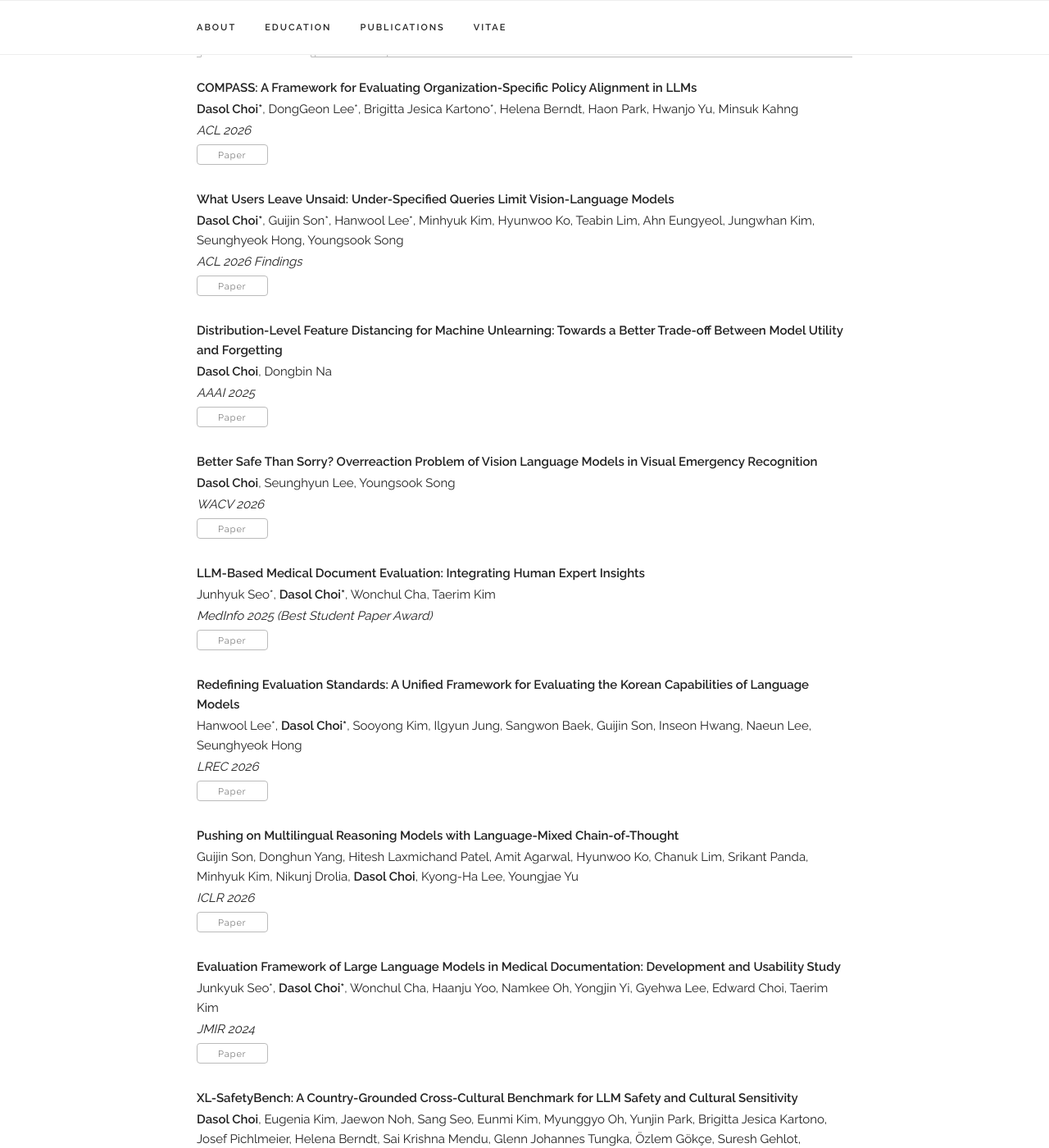
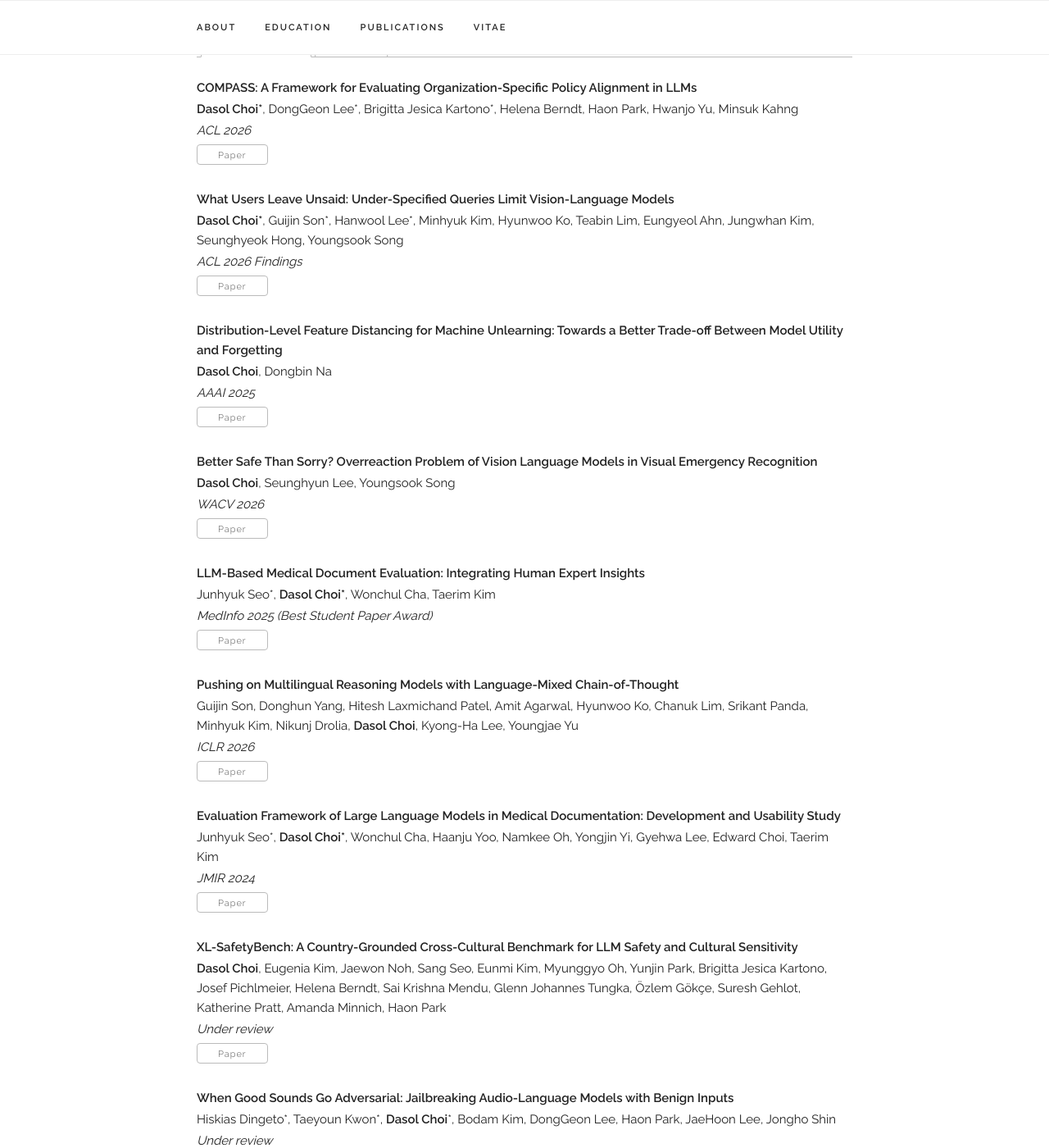
Before and after one commit to Dasol-Choi/dasol-choi.github.io, a Jekyll site: the page built from index.html, in a window 1280 px wide and 1400 px high, scrolled down 1809 px. Shown: the whole window at 82% size. Built offline with Jekyll 4.4.1, drawn with Linux system fonts in a browser that asks for light colours; some web fonts are replaced; some of the changed text lies outside the part shown.

Commit message:
Update publications.yaml

```diff
--- a/_data/publications.yaml
+++ b/_data/publications.yaml
@@ -6,7 +6,7 @@
     selected: y
 
   - title: "What Users Leave Unsaid: Under-Specified Queries Limit Vision-Language Models"
-    authors: "<b>Dasol Choi*</b>, Guijin Son*, Hanwool Lee*, Minhyuk Kim, Hyunwoo Ko, Teabin Lim, Ahn Eungyeol, Jungwhan Kim, Seunghyeok Hong, Youngsook Song"
+    authors: "<b>Dasol Choi*</b>, Guijin Son*, Hanwool Lee*, Minhyuk Kim, Hyunwoo Ko, Teabin Lim, Eungyeol Ahn, Jungwhan Kim, Seunghyeok Hong, Youngsook Song"
     venue: "ACL 2026 Findings"
     paper_pdf: "https://arxiv.org/abs/2601.06165"
     selected: y
@@ -33,7 +33,7 @@
     authors: "Hanwool Lee*, <b>Dasol Choi*</b>, Sooyong Kim, Ilgyun Jung, Sangwon Baek, Guijin Son, Inseon Hwang, Naeun Lee, Seunghyeok Hong"
     venue: "LREC 2026"
     paper_pdf: "https://arxiv.org/abs/2503.22968"
-    selected: y
+    selected: n
 
   - title: "Pushing on Multilingual Reasoning Models with Language-Mixed Chain-of-Thought"
     authors: "Guijin Son, Donghun Yang, Hitesh Laxmichand Patel, Amit Agarwal, Hyunwoo Ko, Chanuk Lim, Srikant Panda, Minhyuk Kim, Nikunj Drolia, <b>Dasol Choi</b>, Kyong-Ha Lee, Youngjae Yu"
@@ -42,7 +42,7 @@
     selected: y
 
   - title: "Evaluation Framework of Large Language Models in Medical Documentation: Development and Usability Study"
-    authors: "Junkyuk Seo*, <b>Dasol Choi*</b>, Wonchul Cha, Haanju Yoo, Namkee Oh, Yongjin Yi, Gyehwa Lee, Edward Choi, Taerim Kim"
+    authors: "Junhyuk Seo*, <b>Dasol Choi*</b>, Wonchul Cha, Haanju Yoo, Namkee Oh, Yongjin Yi, Gyehwa Lee, Edward Choi, Taerim Kim"
     venue: "JMIR 2024"
     paper_pdf: "https://www.jmir.org/2024/1/e58329/"
     selected: y
@@ -57,7 +57,7 @@
     authors: "<b>Dasol Choi</b>, Jihwan Lee, Minjae Lee, Minsuk Kahng"
     venue: "Under review"
     paper_pdf: "https://arxiv.org/abs/2508.03483"
-    selected: y
+    selected: n
 
   - title: "When Good Sounds Go Adversarial: Jailbreaking Audio-Language Models with Benign Inputs"
     authors: "Hiskias Dingeto*, Taeyoun Kwon*, <b>Dasol Choi</b>*, Bodam Kim, DongGeon Lee, Haon Park, JaeHoon Lee, Jongho Shin"
```
